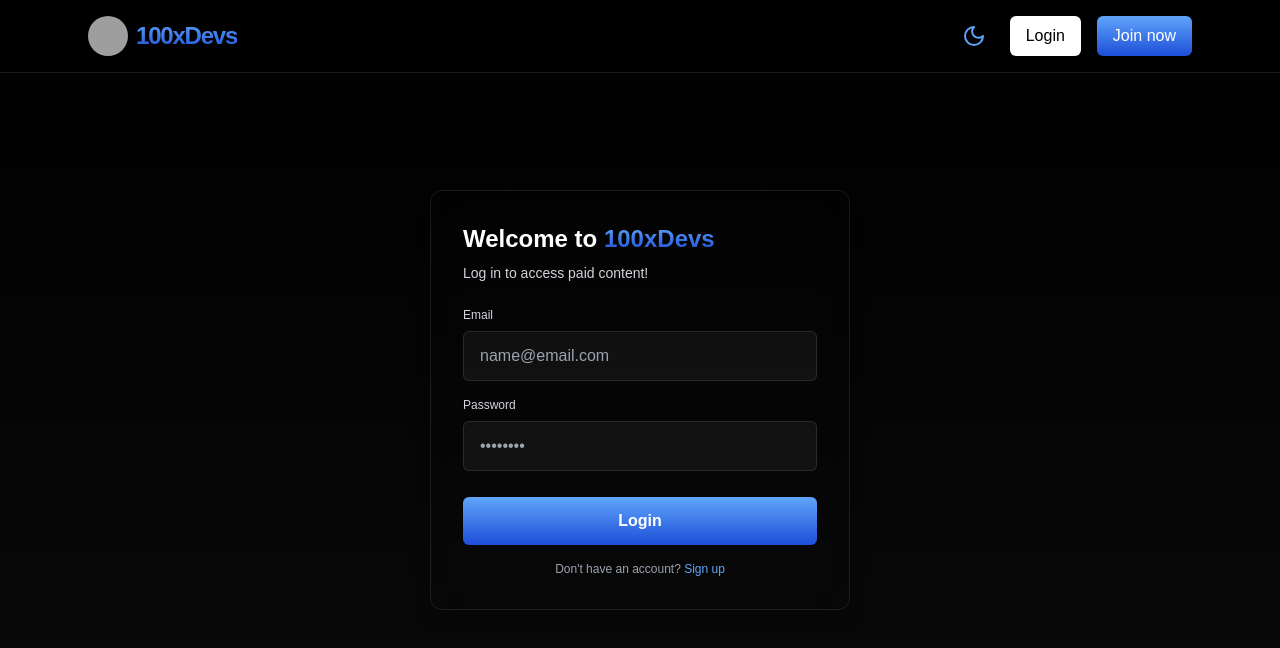
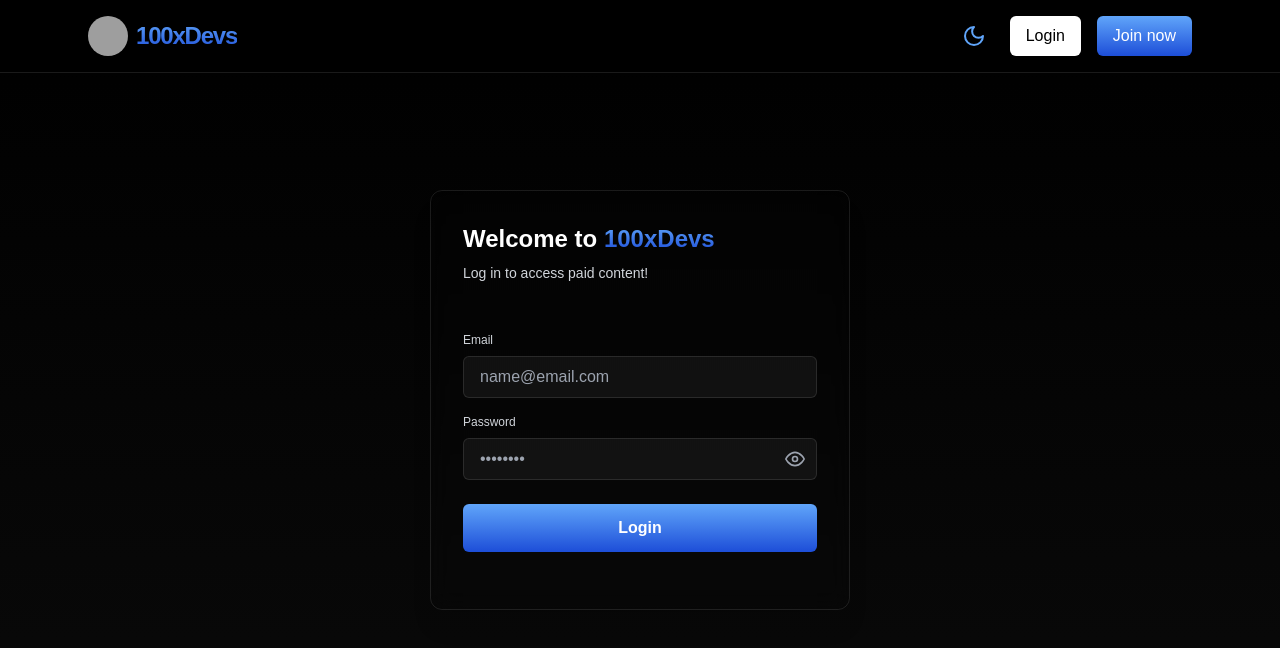
Before and after one commit to venkat-2006/100xdevs, a React (Vite) app: page /login in a window 1280 px wide. Shown: the top 648 px of the page. Built offline with nearby package versions, Linux system fonts and the light colour scheme; grey boxes are pictures that could not be loaded; a web font is replaced by a local one.

Commit message:
added pass hide and show icon

```diff
--- a/src/pages/Login.jsx
+++ b/src/pages/Login.jsx
@@ -6,6 +6,7 @@
   const navigate = useNavigate();
   const [email, setEmail] = useState("");
   const [password, setPassword] = useState("");
+  const [showPassword, setShowPassword] = useState(false);
 
   function handleSubmit(e) {
     e.preventDefault();
@@ -38,30 +39,67 @@
               onChange={(e) => setEmail(e.target.value)}
               placeholder="name@email.com"
               required
-              className="w-full px-4 py-3 rounded-md bg-white/5 border border-white/10 dark:bg-white dark:border-gray-200 text-white dark:text-black placeholder:text-gray-400 dark:placeholder:text-gray-500 focus:outline-none focus:ring-2 focus:ring-blue-400 transition mb-4"
+              className="w-full px-4 py-2 rounded-md bg-white/5 border border-white/10 dark:bg-white dark:border-gray-200 text-white dark:text-black placeholder:text-gray-400 dark:placeholder:text-gray-500 focus:outline-none focus:ring-2 focus:ring-blue-400 transition mb-4"
             />
 
             <label className="text-xs text-gray-300 dark:text-gray-700 mb-2">Password</label>
+            <div className="relative mb-6">
               <input
-              type="password"
+                type={showPassword ? "text" : "password"}
                 value={password}
                 onChange={(e) => setPassword(e.target.value)}
                 placeholder="••••••••"
                 required
-              className="w-full px-4 py-3 rounded-md bg-white/5 border border-white/10 dark:bg-white dark:border-gray-200 text-white dark:text-black placeholder:text-gray-400 dark:placeholder:text-gray-500 focus:outline-none focus:ring-2 focus:ring-blue-400 transition mb-6"
+                className="w-full px-4 py-2 pr-12 rounded-md bg-white/5 border border-white/10 dark:bg-white dark:border-gray-200 text-white dark:text-black placeholder:text-gray-400 dark:placeholder:text-gray-500 focus:outline-none focus:ring-2 focus:ring-blue-400 transition"
               />
+              <button
+                type="button"
+                onClick={() => setShowPassword(!showPassword)}
+                className="absolute right-3 top-1/2 -translate-y-1/2 text-gray-400 dark:text-gray-600 hover:text-gray-300 dark:hover:text-gray-700 transition"
+              >
+                {showPassword ? (
+                  <svg
+                    xmlns="http://www.w3.org/2000/svg"
+                    width="20"
+                    height="20"
+                    viewBox="0 0 24 24"
+                    fill="none"
+                    stroke="currentColor"
+                    strokeWidth="2"
+                    strokeLinecap="round"
+                    strokeLinejoin="round"
+                  >
+                    <path d="M17.94 17.94A10.07 10.07 0 0 1 12 20c-7 0-11-8-11-8a18.45 18.45 0 0 1 5.06-5.94M9.9 4.24A9.12 9.12 0 0 1 12 4c7 0 11 8 11 8a18.5 18.5 0 0 1-2.16 3.19m-6.72-1.07a3 3 0 1 1-4.24-4.24" />
+                    <line x1="1" y1="1" x2="23" y2="23" />
+                  </svg>
+                ) : (
+                  <svg
+                    xmlns="http://www.w3.org/2000/svg"
+                    width="20"
+                    height="20"
+                    viewBox="0 0 24 24"
+                    fill="none"
+                    stroke="currentColor"
+                    strokeWidth="2"
+                    strokeLinecap="round"
+                    strokeLinejoin="round"
+                  >
+                    <path d="M1 12s4-8 11-8 11 8 11 8-4 8-11 8-11-8-11-8z" />
+                    <circle cx="12" cy="12" r="3" />
+                  </svg>
+                )}
+              </button>
+            </div>
 
             <button
               type="submit"
-              className="w-full mt-auto bg-gradient-to-b from-blue-400 to-blue-700 text-white px-4 py-3 rounded-md font-semibold hover:opacity-90 transition"
+              className="w-full bg-gradient-to-b from-blue-400 to-blue-700 text-white px-4 py-3 rounded-md font-semibold hover:opacity-90 transition"
             >
               Login
             </button>
           </form>
 
-          <div className="text-center mt-4 text-xs text-gray-400 dark:text-gray-600">
-            Don't have an account? <button onClick={() => navigate("/signup")} className="text-blue-400 hover:underline">Sign up</button>
-          </div>
+
         </div>
       </div>
     </>
```
Also changed, not shown: src/components/Navbar.css (added). Lines whose indentation alone changed are shown as unchanged.
